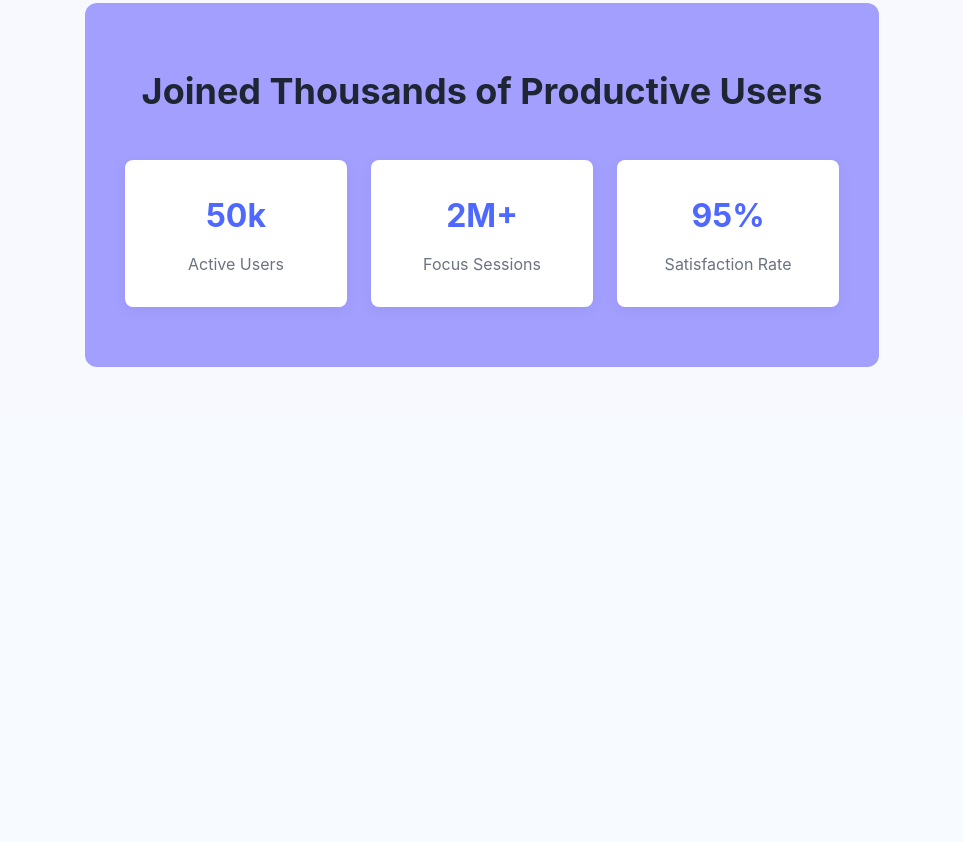
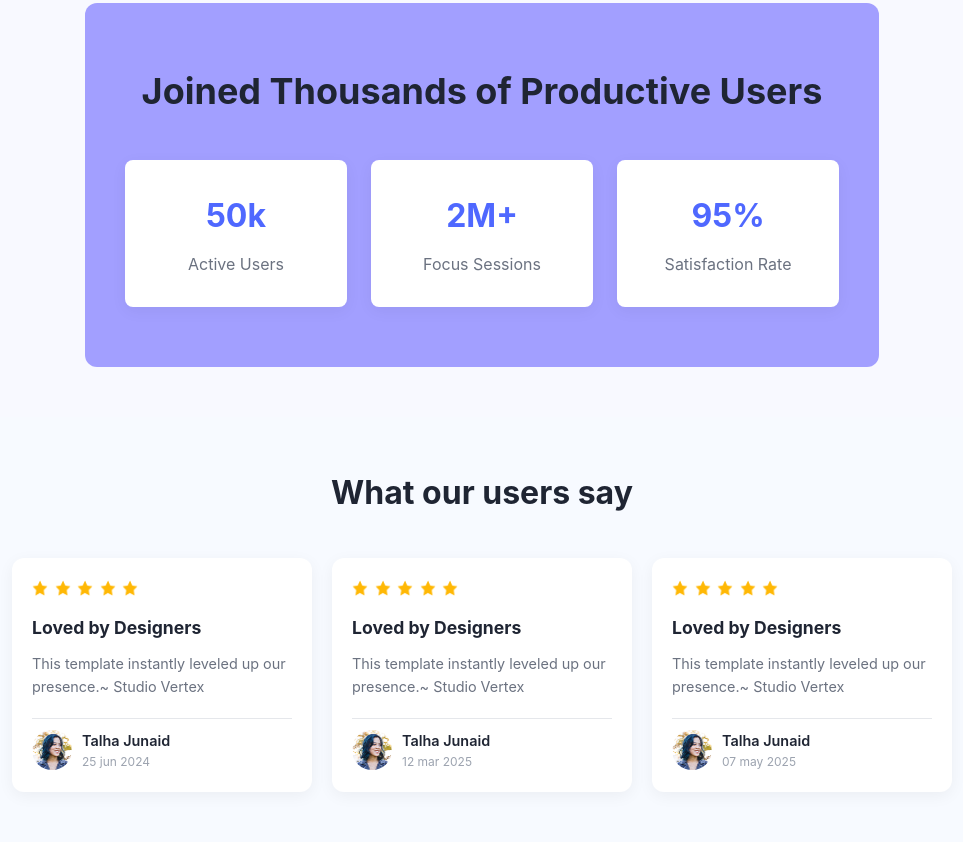
Before and after one commit to talhajunaid1/Assignment, a plain HTML site: page index.html in a window 1280 px wide. Shown: the part 1363-2205 px from the top of the page, without its empty margins (158-1121 px from the left). Before the commit the page ends 1780 px from the top, so only its background shows below. Drawn offline with Linux system fonts and the light colour scheme.

Commit message:
User Review Section

```diff
--- a/index.html
+++ b/index.html
@@ -63,6 +63,71 @@
     </div>
   </section>
 
+  <section class="reviews">
+    <h2 class="title">What our users say</h2>
+    <div class="review-cards">
+      <!-- Card 1 -->
+      <div class="card">
+        <div class="stars">
+          <img src="Assets/icon-star.png" alt="Star">
+          <img src="Assets/icon-star.png" alt="Star">
+          <img src="Assets/icon-star.png" alt="Star">
+          <img src="Assets/icon-star.png" alt="Star">
+          <img src="Assets/icon-star.png" alt="Star">
+        </div>
+        <h3>Loved by Designers</h3>
+        <p>This template instantly leveled up our presence.~ Studio Vertex</p>
+        <div class="reviewer">
+          <img src="Assets/avatar.png" alt="Reviewer">
+          <div>
+            <div class="name">Talha Junaid</div>
+            <div class="date">25 jun 2024</div>
+          </div>
+        </div>
+      </div>
+
+      <!-- Card 2 -->
+      <div class="card">
+        <div class="stars">
+          <img src="Assets/icon-star.png" alt="Star">
+          <img src="Assets/icon-star.png" alt="Star">
+          <img src="Assets/icon-star.png" alt="Star">
+          <img src="Assets/icon-star.png" alt="Star">
+          <img src="Assets/icon-star.png" alt="Star">
+        </div>
+        <h3>Loved by Designers</h3>
+        <p>This template instantly leveled up our presence.~ Studio Vertex</p>
+        <div class="reviewer">
+          <img src="Assets/avatar.png" alt="Reviewer">
+          <div>
+            <div class="name">Talha Junaid</div>
+            <div class="date">12 mar 2025</div>
+          </div>
+        </div>
+      </div>
+
+      <!-- Card 3 -->
+      <div class="card">
+        <div class="stars">
+          <img src="Assets/icon-star.png" alt="Star">
+          <img src="Assets/icon-star.png" alt="Star">
+          <img src="Assets/icon-star.png" alt="Star">
+          <img src="Assets/icon-star.png" alt="Star">
+          <img src="Assets/icon-star.png" alt="Star">
+        </div>
+        <h3>Loved by Designers</h3>
+        <p>This template instantly leveled up our presence.~ Studio Vertex</p>
+        <div class="reviewer">
+          <img src="Assets/avatar.png" alt="Reviewer">
+          <div>
+            <div class="name">Talha Junaid</div>
+            <div class="date">07 may 2025</div>
+          </div>
+        </div>
+      </div>
+    </div>
+  </section>
+
 </body>
 
 </html>
--- a/styles.css
+++ b/styles.css
@@ -218,3 +218,77 @@ body {
   font-size: 1rem;
   color: var(--text-light);
 }
+
+.reviews {
+  padding: 50px 20px;
+  text-align: center;
+}
+
+.title {
+  font-size: 2rem;
+  margin-bottom: 40px;
+  font-weight: var(--fw-bold);
+}
+
+.review-cards {
+  display: flex;
+  justify-content: center;
+  gap: 20px;
+  flex-wrap: wrap;
+}
+
+.card {
+  background-color: var(--bg-card);
+  border-radius: 12px;
+  box-shadow: var(--shadow);
+  padding: 20px;
+  max-width: 300px;
+  text-align: left;
+  transition: transform 0.2s;
+}
+
+.card:hover {
+  transform: translateY(-5px);
+}
+
+.stars img {
+  width: 16px;
+  height: 16px;
+  margin-right: 2px;
+}
+
+.card h3 {
+  font-size: 1.1rem;
+  font-weight: var(--fw-bold);
+  margin: 10px 0;
+}
+
+.card p {
+  font-size: 0.9rem;
+  color: var(--text-light);
+  margin-bottom: 20px;
+}
+
+.reviewer {
+  display: flex;
+  align-items: center;
+  gap: 10px;
+  border-top: 1px solid #e5e7eb;
+  padding-top: 10px;
+}
+
+.reviewer img {
+  border-radius: 50%;
+  width: 40px;
+  height: 40px;
+}
+
+.name {
+  font-weight: var(--fw-semi);
+  font-size: 0.9rem;
+}
+
+.date {
+  font-size: 0.75rem;
+  color: var(--text-muted);
+}
```
